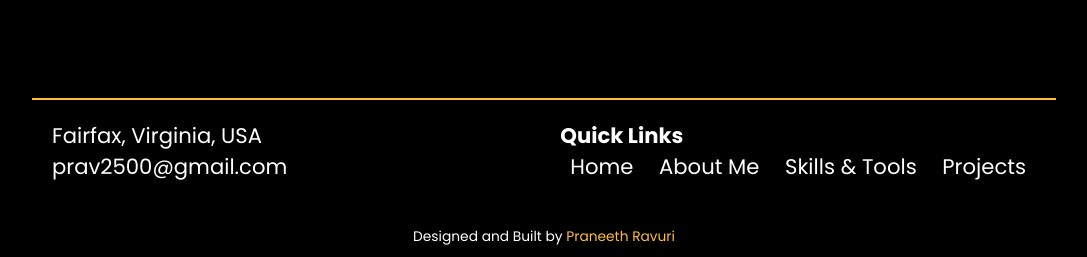
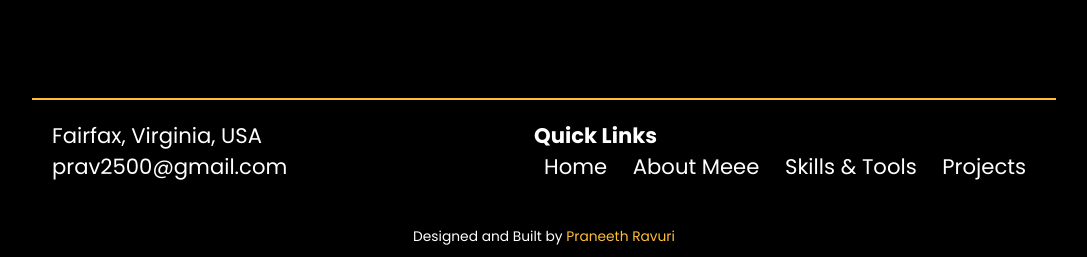
Before and after one commit to praneethravuri/PRAV, a plain HTML site: page index.html in a window 1280 px wide. Shown: the part 3160-3417 px from the top of the page, without its empty margins (96-1183 px from the left). Drawn offline with nearby package versions, Linux system fonts and the light colour scheme; no server answers.

Commit message:
Update index.html

```diff
--- a/index.html
+++ b/index.html
@@ -96,7 +96,7 @@
             <h3>Quick Links</h3>
             <ul class="nav-links">
                 <li class="menu-items"><a href="#header-space">Home</a></li>
-                <li class="menu-items"><a href="#about">About Me</a></li>
+                <li class="menu-items"><a href="#about">About Meee</a></li>
                 <li class="menu-items"><a href="#skills-tools">Skills & Tools</a></li>
                 <li class="menu-items"><a href="#projects">Projects</a></li>
             </ul>
```
